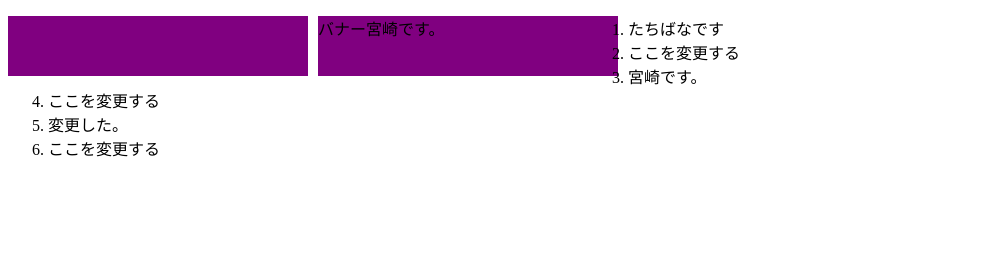
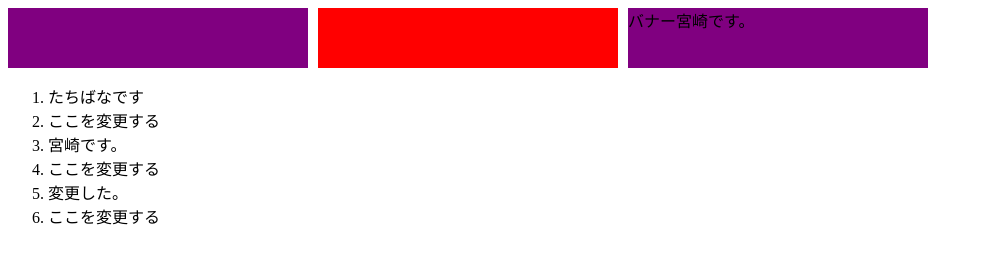
Before and after one commit to chikin14niwa/git-test, a plain HTML site: page index.html in a window 1280 px wide. Shown: the whole page, without its empty margins (0-983 px from the left). Drawn offline with Linux system fonts and the light colour scheme.

Commit message:
Update index.html

```diff
--- a/index.html
+++ b/index.html
@@ -11,6 +11,7 @@
       margin-right: 10px;
       background-color: purple;
     }
+    div.box2{
       background-color:red;
     }
     div.none {
@@ -21,7 +22,7 @@
 <body>
   <div id="banner">
     <div class="box"></div>
-    <div class="box2"></div>
+    <div class="box box2"></div>
     <div class="box">バナー宮崎です。</div>
     <div class="none"></div>
   </div>
```
